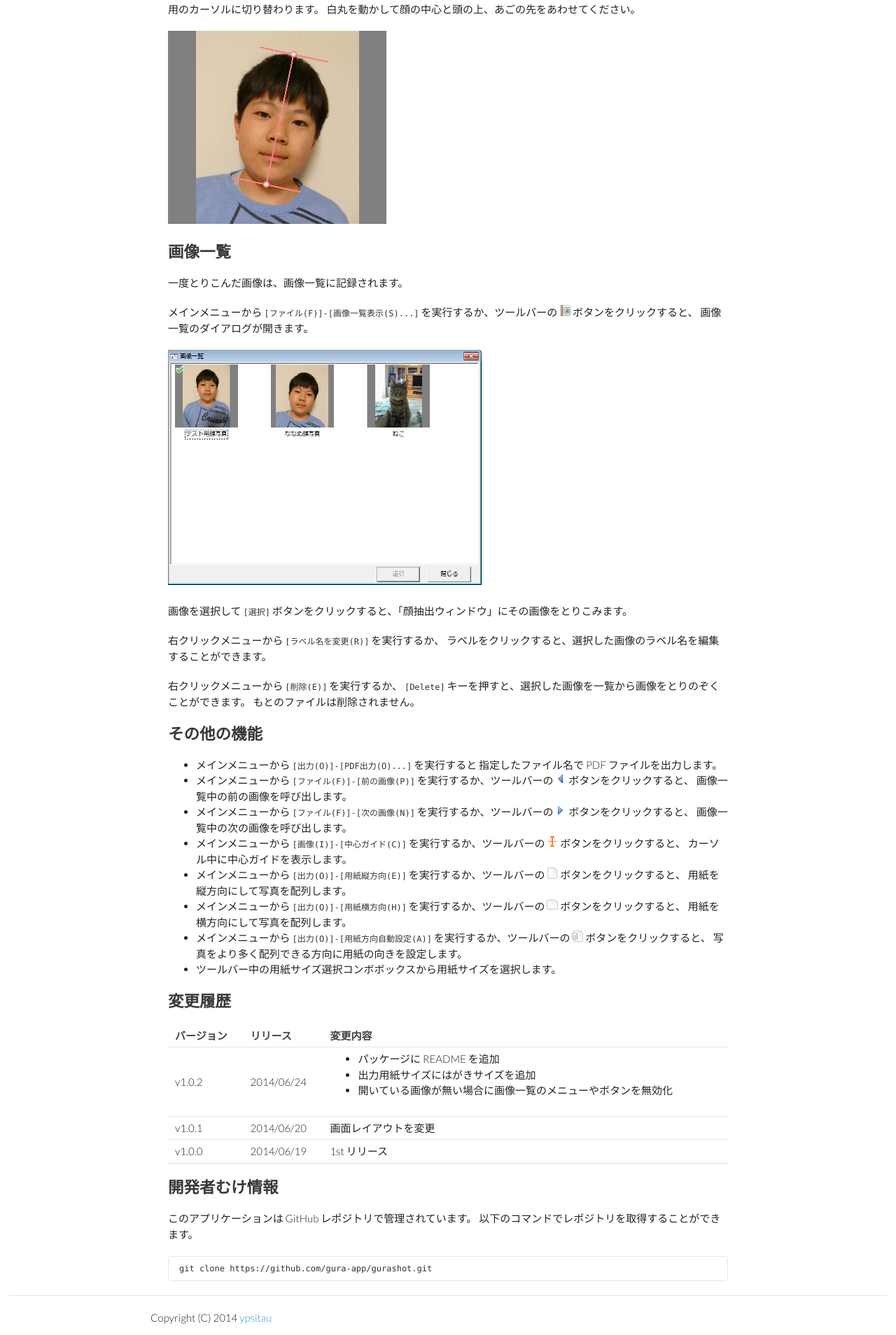
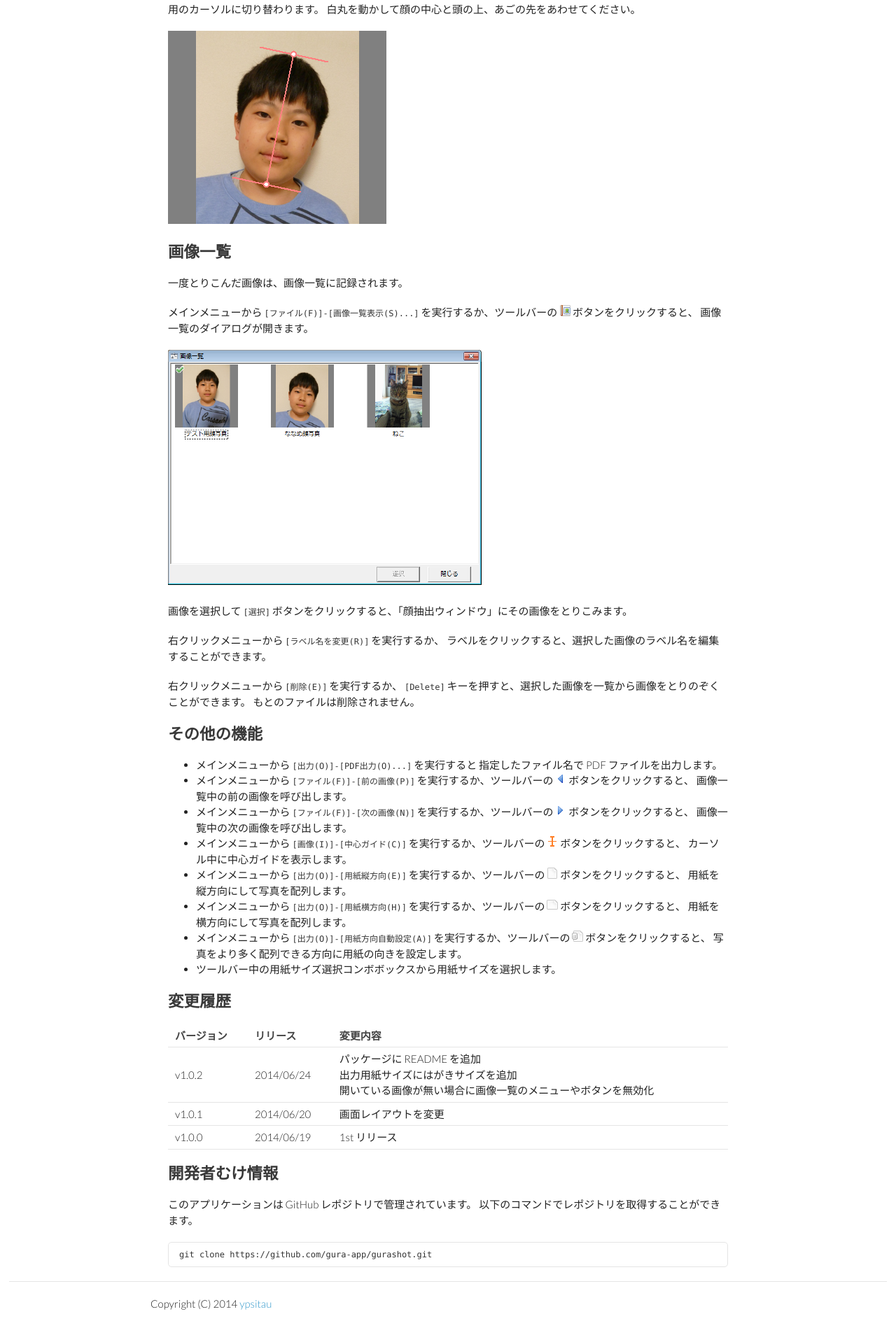
Before and after one commit to gura-app/gura-app.github.io, a Jekyll site: the page built from gurashot/index.md, in a window 1280 px wide. Shown: the part 2731-4639 px from the top of the page at 70% size. Built offline with Jekyll 4.4.1, drawn with Linux system fonts in a browser that asks for light colours; Markdown is read by kramdown in place of the engine named in the settings.

Commit message:
updated document

```diff
--- a/gurashot/index.md
+++ b/gurashot/index.md
@@ -133,11 +133,11 @@ Windows Installer (`gura-x.x.x-win32.msi`) をダウンロードし、インス
 <table>
 <tr><th>バージョン</th><th>リリース</th><th>変更内容</th></tr>
 
-<tr><td>v1.0.2</td><td>2014/06/24</td><td><ul>
-<li>パッケージに README を追加</li>
-<li>出力用紙サイズにはがきサイズを追加</li>
-<li>開いている画像が無い場合に画像一覧のメニューやボタンを無効化</li>
-</ul></td></tr>
+<tr><td>v1.0.2</td><td>2014/06/24</td><td>
+パッケージに README を追加<br />
+出力用紙サイズにはがきサイズを追加<br />
+開いている画像が無い場合に画像一覧のメニューやボタンを無効化<br />
+</td></tr>
 
 <tr><td>v1.0.1</td><td>2014/06/20</td><td>
 画面レイアウトを変更
```
